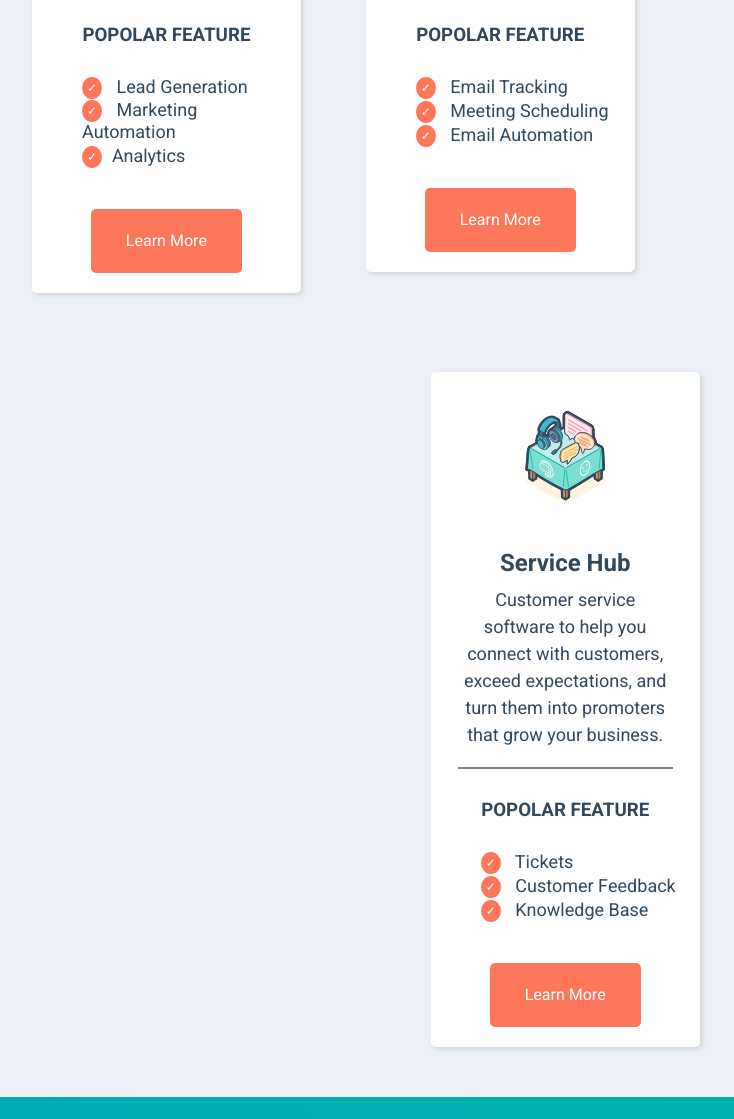
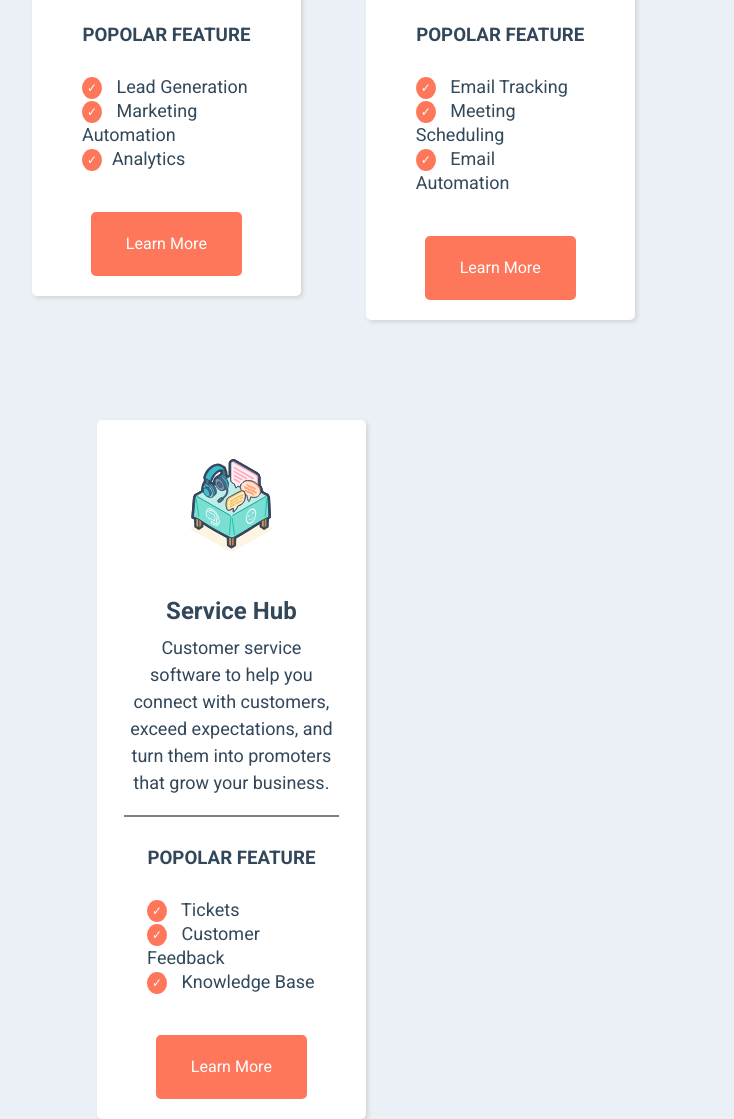
Before and after one commit to AlessandraSchiavone/htmlcss-hubspot, a plain HTML site: page index.html in a window 1280 px wide. Shown: the part 2060-3179 px from the top of the page, without its empty margins (160-894 px from the left). Drawn offline with Linux system fonts and the light colour scheme.

Commit message:
refactoring html e style

```diff
--- a/css/style.css
+++ b/css/style.css
@@ -111,14 +111,13 @@ body{
     vertical-align: middle;
     font-size: 12px;
     background-color: #FE775A;
-    border-radius: 50%;;
+    border-radius: 50%;
 }
 .border-right-white{
     border-right: 1px solid white;
 }
 .border-bottom{
     border-bottom:1px solid white;
-
 }
 .plus{
     padding:0;
@@ -147,6 +146,7 @@ h1, h2 , h3{
 .btn-lg:hover {
     background-color: rgb(252, 208, 208);
 }
+
 /* barra fissata*/
 .nav-fixed{
     position:fixed;
@@ -165,8 +165,8 @@ h1, h2 , h3{
     list-style: none;
     color: #32495B;
     font-size: 18px;
+}
 
-}
 .list-inline a:not(.btn){
     text-decoration:none;
     color: #32495B;
@@ -185,7 +185,6 @@ h1, h2 , h3{
     background-position-y: 12%;
     background-repeat: no-repeat;
     height:600px;
-
 }
 .jumbotron h1{
     padding-top:50px;
@@ -249,13 +248,16 @@ h1, h2 , h3{
     border-radius: 5px;
 }
 .col1{
-    margin:50px 65px 50px 0px;
+   margin:50px 65px 50px 0px;
+
 }
 .col3{
     margin:50px 0px 50px 65px;
+
 }
 .col2{
     margin:50px 0;
+
 }
 .subsection3 img{
     margin-top:10px;
@@ -266,6 +268,13 @@ h1, h2 , h3{
     font-size:18px;
     padding: 0 30px;
     height:180px;
+}
+.subsection3 .list-block2{
+    padding:20px 50px;
+    line-height: 24px;
+    list-style: none;
+    color: #32495B;
+    font-size: 18px;
 }
 .subsection3 hr{
     margin: 0 auto;
--- a/index.html
+++ b/index.html
@@ -102,10 +102,10 @@
                         <p class="text">Marketing software to help you grow traffic, convert more visitors, and run colpete inbound marketing capigns at scale.</p>
                         <hr class="hr-grey">
                         <h3 class="text text-upp">Popolar Feature</h3>
-                        <ul class="list-inline text-sx">
-                            <li><span class="circle-orange">&check;</span> Lead Generation<br></li>
-                            <li><span class="circle-orange">&check;</span> Marketing Automation<br></li>
-                            <li><span class="circle-orange">&check;</span>Analytics<br></li>
+                        <ul class="list-block2 text-sx">
+                            <li><span class="circle-orange">&check;</span> Lead Generation</li>
+                            <li><span class="circle-orange">&check;</span> Marketing Automation</li>
+                            <li><span class="circle-orange">&check;</span>Analytics</li>
                         </ul>
                         <a href="#" class="btn btn-orange btn-lg">Learn More</a>
                     </div>
@@ -115,10 +115,10 @@
                         <p class="text">Time-saving sales software that helps you get deeper insights into prospects, automate the tasks you hate, and close more deals faster.</p>
                         <hr class="hr-grey">
                         <h3 class="text  text-upp">Popolar Feature</h3>
-                        <ul class="list-inline text-sx">
-                            <li><span class="circle-orange">&check;</span> Email Tracking<br></li>
-                            <li><span class="circle-orange">&check;</span> Meeting Scheduling<br></li>
-                            <li><span class="circle-orange">&check;</span> Email Automation<br></li>
+                        <ul class="list-block2 text-sx">
+                            <li><span class="circle-orange">&check;</span> Email Tracking</li>
+                            <li><span class="circle-orange">&check;</span> Meeting Scheduling</li>
+                            <li><span class="circle-orange">&check;</span> Email Automation</li>
                         </ul>
                         <a href="#" class="btn btn-orange btn-lg">Learn More</a>
                     </div>
@@ -128,11 +128,11 @@
                         <p class="text">Customer service software to help you connect with customers, exceed expectations, and turn them into promoters that grow your business.</p>
                         <hr class="hr-grey">
                         <h3 class="text  text-upp">Popolar Feature</h3>
-                        <ul class="list-inline text-sx">
-                                <li><span class="circle-orange">&check;</span> Tickets<br></li>
-                                <li><span class="circle-orange">&check;</span> Customer Feedback<br></li>
-                                <li><span class="circle-orange">&check;</span> Knowledge Base<br></li>
-                            </ul>
+                        <ul class="list-block2 text-sx">
+                            <li><span class="circle-orange">&check;</span> Tickets</li>
+                                <li><span class="circle-orange">&check;</span> Customer Feedback</li>
+                                <li><span class="circle-orange">&check;</span> Knowledge Base</li>
+                        </ul>
                             <a href="#" class="btn btn-orange btn-lg">Learn More</a>
                     </div>
                 </div>
```
